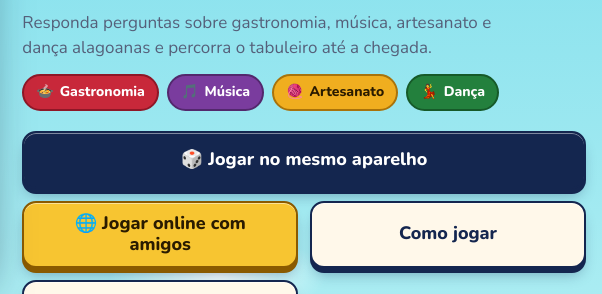
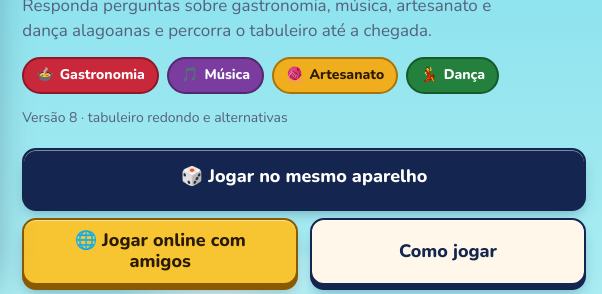
Before and after one commit to larymarques333-lang/alagoas-jogo, a plain HTML site: page index.html in a window 1280 px wide. Shown: the part 348-642 px from the top of the page, 678-1280 px from the left. Drawn offline with nearby package versions, Linux system fonts and the light colour scheme.

Commit message:
Add files via upload

```diff
--- a/index.html
+++ b/index.html
@@ -1629,6 +1629,7 @@ window.ALAGOAS.CONFIG = {
         <div class="cat-row" aria-label="Categorias">
           ${C.ORDEM_CATEGORIAS.map((k) => `<span class="chip" style="${catStyle(k)}"><span aria-hidden="true">${C.CATEGORIAS[k].icone}</span>${C.CATEGORIAS[k].curto}</span>`).join("")}
         </div>
+        <p class="muted small" id="versao">Versão 8 · tabuleiro redondo e alternativas</p>
         <div class="home-actions">
           <button class="btn btn-primary btn-xl" data-act="jogar" data-focus>🎲 Jogar no mesmo aparelho</button>
           <button class="btn btn-sun btn-xl" data-act="online">🌐 Jogar online com amigos</button>
```
